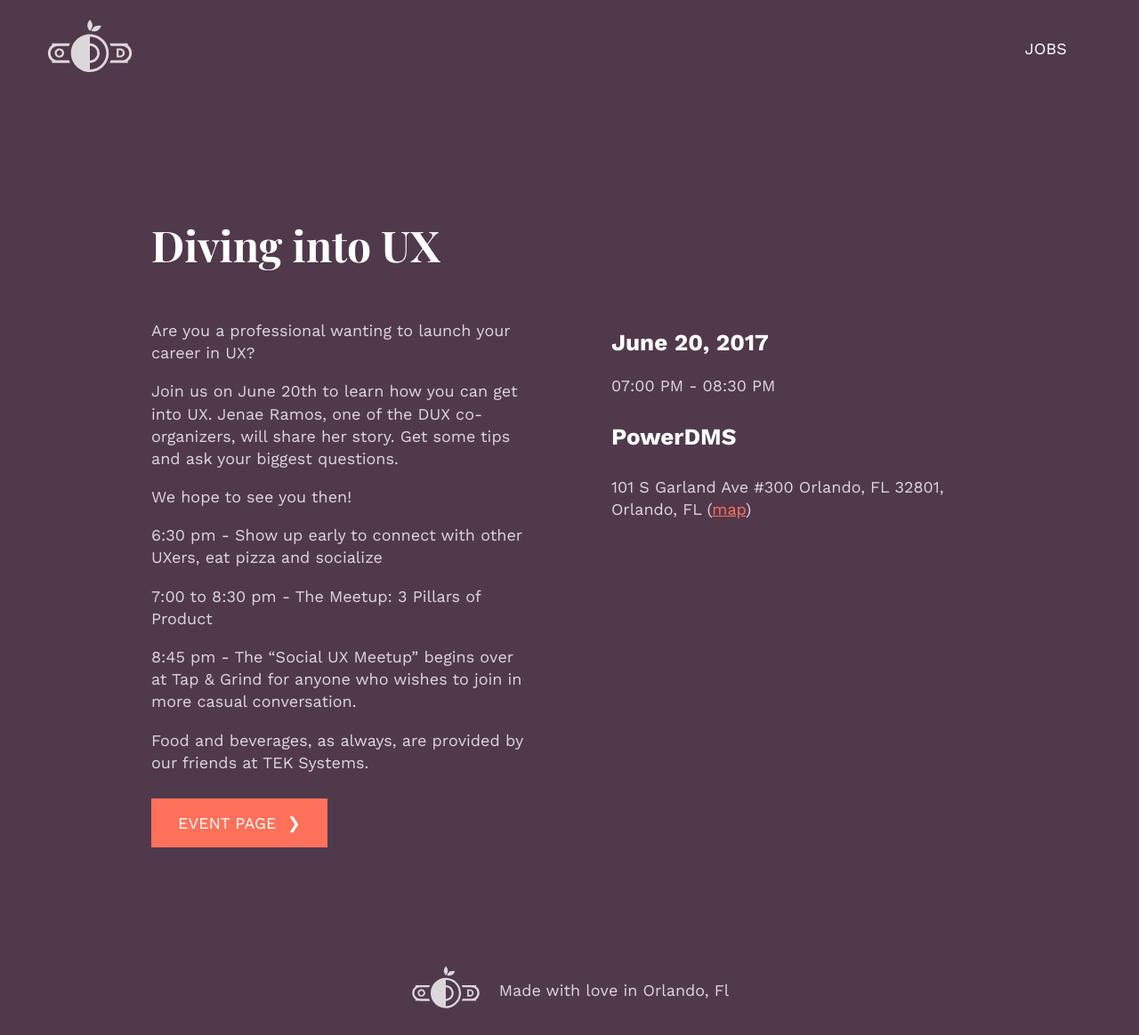
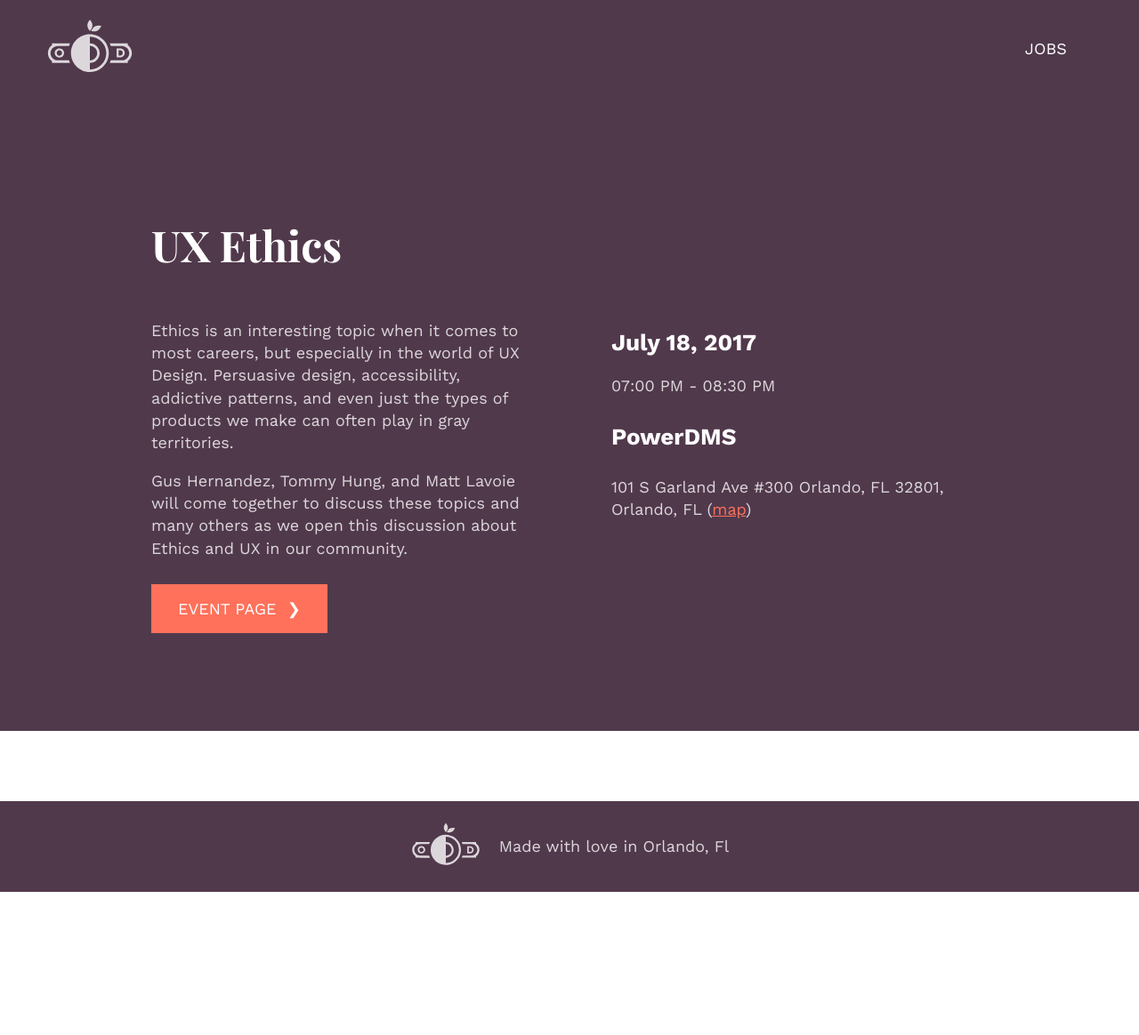
Before and after one commit to whosdustin/orlando-designers, a Jekyll site: the page built from _events/DUX-Meetup.markdown, in a window 1280 px wide. Shown: the whole page at 89% size. Built offline with Jekyll 4.4.1, drawn with Linux system fonts in a browser that asks for light colours; comment, search, counter and statistics services are not loaded; after the commit the page ends 1003 px from its top, so only the background shows below that.

Commit message:
Updated Dux Meetup

```diff
--- a/_events/DUX-Meetup.markdown
+++ b/_events/DUX-Meetup.markdown
@@ -1,22 +1,13 @@
 ---
-title: Diving into UX
-start_date: 2017-06-20 19:00:00 -04:00
-end_date: 2017-06-20 20:30:00 -04:00
+title: UX Ethics
+start_date: 2017-07-18 19:00:00 -04:00
+end_date: 2017-07-18 20:30:00 -04:00
 location_name: PowerDMS
 address: '101 S Garland Ave #300 Orlando, FL 32801, Orlando, FL'
-link: https://www.meetup.com/Downtown-UX-Meetup/events/240277854/
+link: https://www.meetup.com/Downtown-UX-Meetup/events/241203636/
 ---
 
-Are you a professional wanting to launch your career in UX?
 
-Join us on June 20th to learn how you can get into UX. Jenae Ramos, one of the DUX co-organizers, will share her story. Get some tips and ask your biggest questions.
+Ethics is an interesting topic when it comes to most careers, but especially in the world of UX Design. Persuasive design, accessibility, addictive patterns, and even just the types of products we make can often play in gray territories.
 
-We hope to see you then!
-
-6:30 pm - Show up early to connect with other UXers, eat pizza and socialize
-
-7:00 to 8:30 pm - The Meetup: 3 Pillars of Product
-
-8:45 pm - The "Social UX Meetup" begins over at Tap & Grind for anyone who wishes to join in more casual conversation.
-
-Food and beverages, as always, are provided by our friends at TEK Systems.
+Gus Hernandez, Tommy Hung, and Matt Lavoie will come together to discuss these topics and many others as we open this discussion about Ethics and UX in our community.
```
